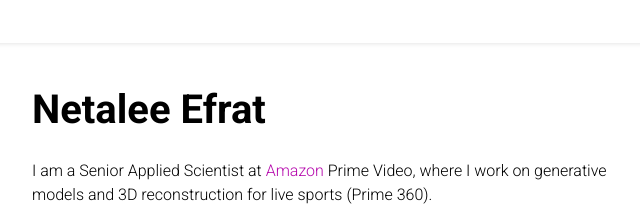
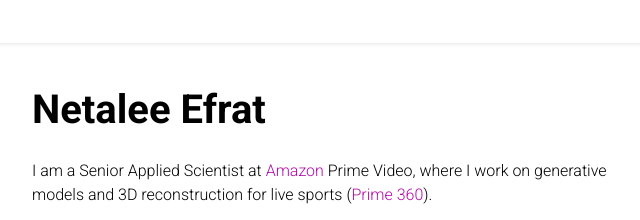
Before and after one commit to netefrat/netefrat.github.io, a plain HTML site: page index.html in a window 1280 px wide. Shown: the top 220 px of the page, 159-799 px from the left. Drawn offline with Linux system fonts and the light colour scheme.

Commit message:
Link Prime 360 in bio

```diff
--- a/index.html
+++ b/index.html
@@ -35,7 +35,7 @@
       </div>
       <div class="bio">
         <p>I am a Senior Applied Scientist at <a href="https://www.amazon.science/" target="_blank" rel="noopener">Amazon</a> Prime Video,
-          where I work on generative models and 3D reconstruction for live sports (Prime 360).</p>
+          where I work on generative models and 3D reconstruction for live sports (<a href="https://x.com/SportsonPrime/status/2110387971027317010" target="_blank" rel="noopener">Prime 360</a>).</p>
         <p>Previously, I was a Staff Engineer at the General Motors Advanced Technical Center in Israel,
           working on camera-based road perception for autonomous driving.</p>
         <p>I received my Ph.D. in Computer Science from the <a href="https://www.weizmann.ac.il/" target="_blank" rel="noopener">Weizmann Institute of Science</a>,
```
